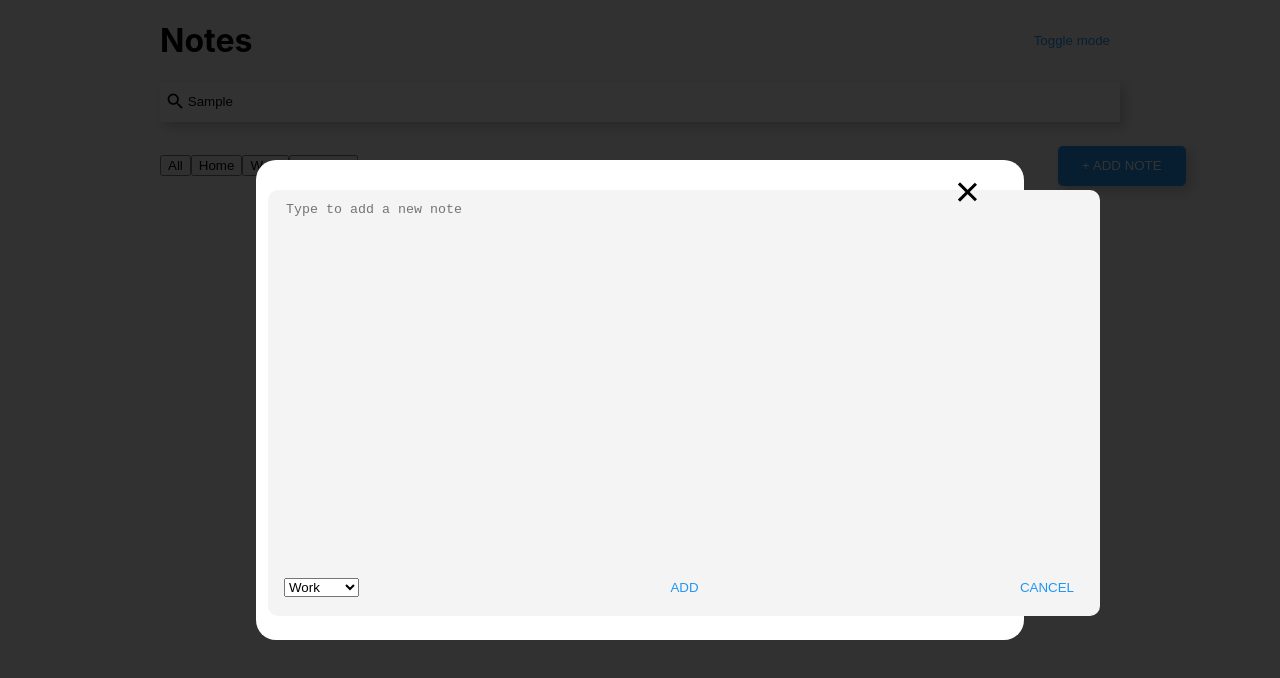
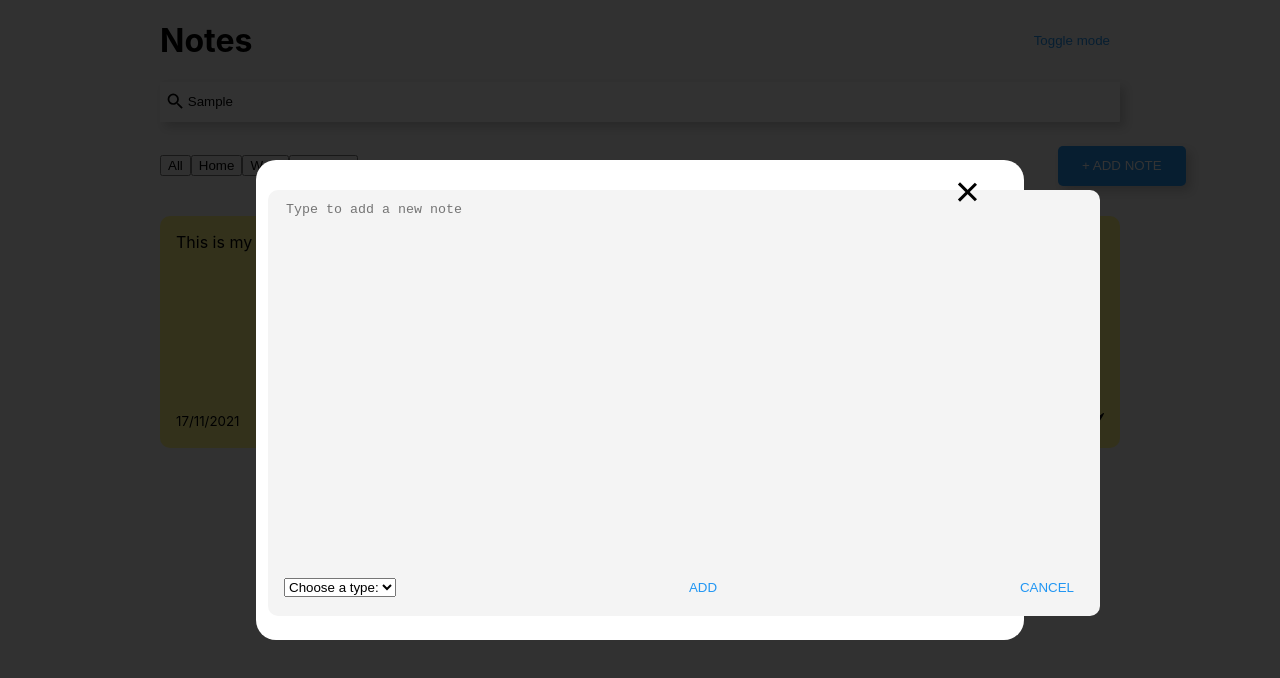
Before and after one commit to GustavoLSantos/CRUDReactJS, a React (Create React App) app: page / in a window 1280 px wide. Both pictures are taken after typing "Sample" into the empty fields and a click on the button "+ ADD NOTE". Shown: the top 678 px of the page. Built offline with nearby package versions, Linux system fonts and the light colour scheme.

Commit message:
CategoriesPronto

```diff
--- a/src/App.js
+++ b/src/App.js
@@ -12,19 +12,19 @@ const App = () => {
   const [notes,setNotes] = useState([
     {
       id: nanoid(),
-      type: { value: 'work', label: 'Work' },
+      type: 'work',
       text: "This is my first work note",
       date: "17/11/2021"
     },
     {
       id: nanoid(),
-      type: { value: 'personal', label: 'Personal' },
+      type: 'personal',
       text: "This is my second note",
       date: "17/11/2021"
     },
     {
       id: nanoid(),
-      type: { value: 'home', label: 'Home' },
+      type: 'home',
       text: "This is my third note",
       date: "17/11/2021"
     },
@@ -109,29 +109,6 @@ const App = () => {
 
   const [s, setS] = useState("personal");
 
-  const home = 'home'
-  const work = "work"
-  const personal = "personal"
-
-
-  const onHomeButtonClick = () =>{
-    setShowPersonalComponent(false)
-    setShowWorkComponent(false)
-    setShowHomeComponent(true)
-  }
-
-  const onWorkButtonClick = () =>{
-    setShowPersonalComponent(false)
-    setShowHomeComponent(false)
-    setShowWorkComponent(true)
-  }
-
-  const onPersonalButtonClick = () =>{
-    setShowWorkComponent(false)
-    setShowHomeComponent(false)
-    setShowPersonalComponent(true)
-  }
-
   const offButtonClick = () =>{
     setShowWorkComponent(false)
     setShowHomeComponent(false)
@@ -145,14 +122,14 @@ const App = () => {
           <Header handleToggleDarkMode={setDarkMode}/>
           <Search handleSearchNote={setSearchText}/>
 
-          <button className="all" onClick={offButtonClick}>All</button>
+          <button className="all" onClick={()=>{setS("all")}}>All</button>
           <button className="home" onClick={()=>{setS("home")}}>Home</button>
           <button className="work" onClick={()=>{setS("work")}}>Work</button>
           <button className="personal" onClick={()=>{setS("personal")}}>Personal</button>
           <button className="open" onClick={() => setIsModalVisible(true)}>+ ADD NOTE</button>
-          {notes.filter(n => n.type === s ).map((note)=> (
-                <div> { note.text } </div>
-            ))}
+          {s==="all" ? <NotesList notes={notes.filter((note)=>note.text.toLowerCase().includes(searchText))} handleAddNote={AddNote} handleDeleteNote={deleteNote} handleUpdateClick={upNote}/>
+          : <NotesList notes={notes.filter(n => n.type === s )} handleAddNote={AddNote} handleDeleteNote={deleteNote} handleUpdateClick={upNote}/> }
+
           {isModalVisible ? <Modal onClose={() => setIsModalVisible(false)}>
           <div className="note new">
             <textarea rows="8" cols="10" placeholder="Type to add a new note" onChange={handleChange} value={noteText}>
@@ -164,6 +141,7 @@ const App = () => {
               console.log(selectedItem);
               setSelectedOption(selectedItem);
             }}>
+              <option value="notype">Choose a type:</option>
               <option value="work">Work</option>
               <option value="home">Home</option>
               <option value="personal">Personal</option>
--- a/src/components/NotesList.js
+++ b/src/components/NotesList.js
@@ -4,7 +4,7 @@ const NotesList = ({ handleUpdateClick, notes, handleAddNote, handleDeleteNote,
     return (
         <div className="notes-list">
             {notes.map((note)=> (
-                <Note id={note.id} text={note.text} date={note.date} handleAddNote={handleAddNote} handleDeleteNote={handleDeleteNote} handleUpdateClick={handleUpdateClick}/>
+                <Note id={note.id} type={note.type} text={note.text} date={note.date} handleAddNote={handleAddNote} handleDeleteNote={handleDeleteNote} handleUpdateClick={handleUpdateClick}/>
             ))}
         </div>
     )
```
